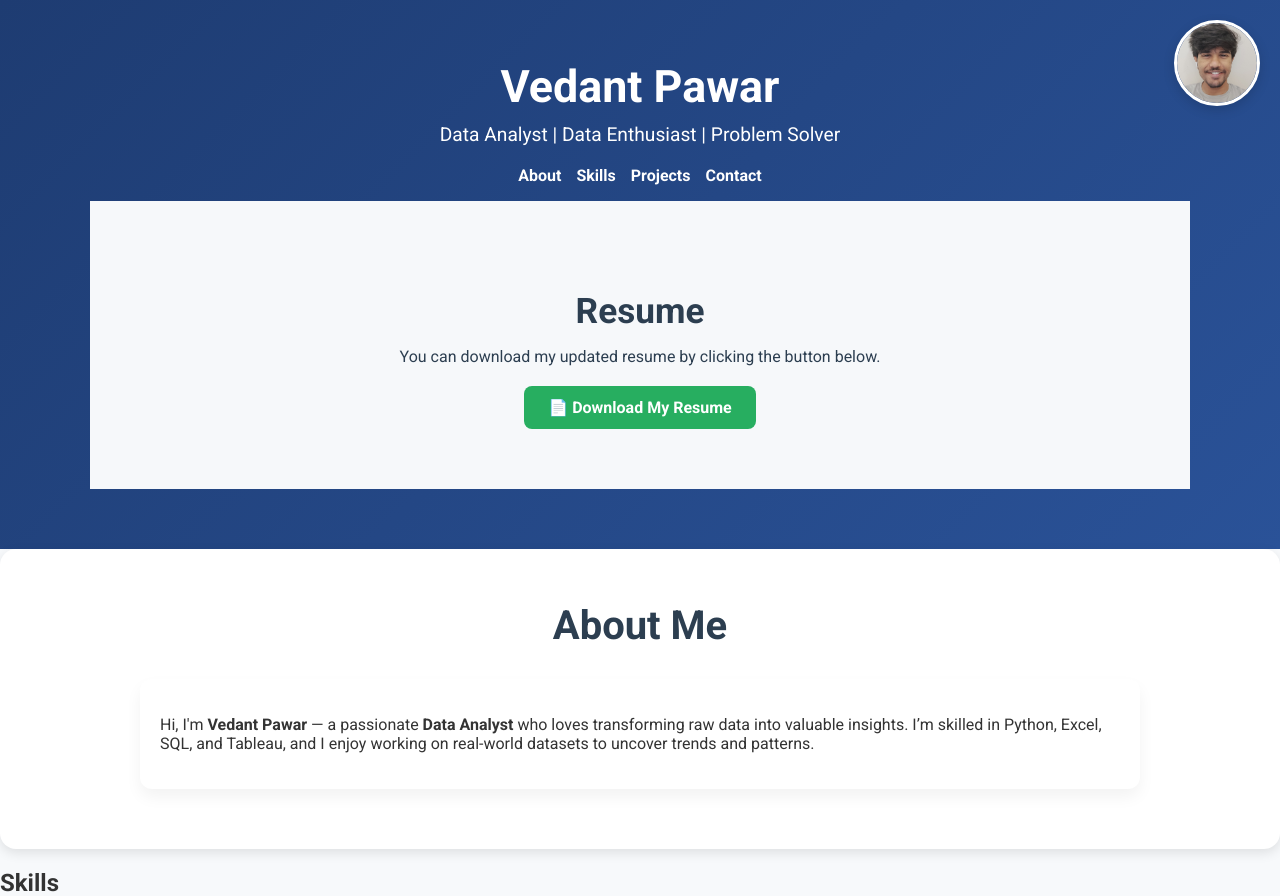
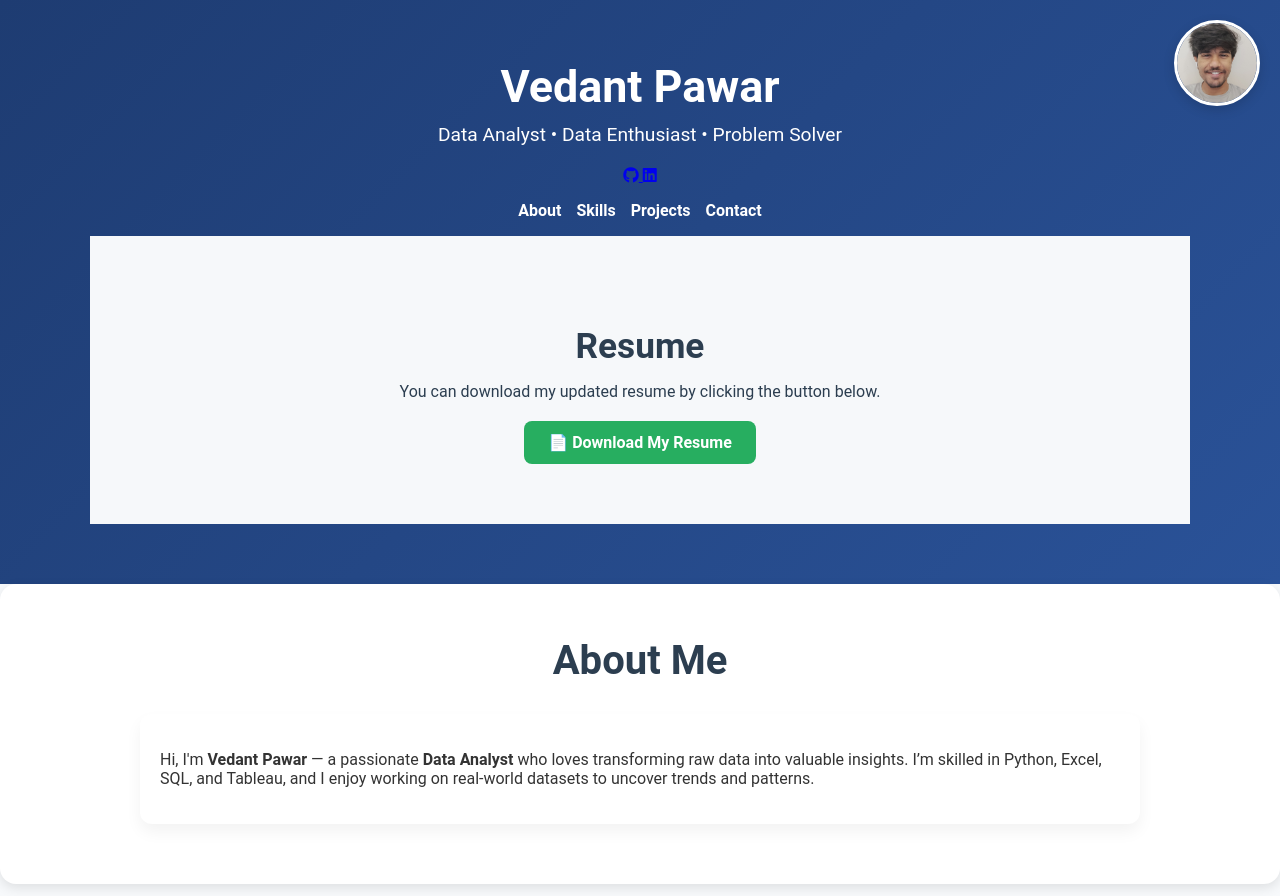
Before and after one commit to Vedant05122003/Portfolio-Site, a Flask app: page / in a window 1280 px wide. Shown: the top 896 px of the page. Run offline with Flask 3, Linux system fonts and the light colour scheme; some libraries are stand-ins or nearby versions.

Commit message:
Update index.html

```diff
--- a/templates/index.html
+++ b/templates/index.html
@@ -5,7 +5,9 @@
     <meta charset="UTF-8">
     <meta name="viewport" content="width=device-width, initial-scale=1.0">
     <title>Vedant Pawar | Data Analyst</title>
-    <link href="https://fonts.googleapis.com/css2?family=Roboto:wght@400;700&display=swap" rel="stylesheet">
+    <link href="https://fonts.googleapis.com/css2?family=Poppins:wght@300;400;500;600;700&display=swap" rel="stylesheet">
+    <link rel="stylesheet" href="https://cdnjs.cloudflare.com/ajax/libs/font-awesome/6.6.0/css/all.min.css">
+
     <link rel="stylesheet" href="{{ url_for('static', filename='style.css') }}">
 
 </head>
@@ -17,7 +19,18 @@
             <div class="profile-picture">
                 <img src="static/images/Ved.jpg" alt="Vedant Pawar">
               </div>
-            <p>Data Analyst | Data Enthusiast | Problem Solver</p>
+            <p class="hero-subtitle">
+                Data Analyst • Data Enthusiast • Problem Solver
+            </p>
+            <div class="social-icons">
+                <a href="https://github.com/Vedant05122003" target="_blank">
+                    <i class="fab fa-github"></i>
+                </a>
+
+                <a href="https://www.linkedin.com/in/vedant-pawar-a103a92b6" target="_blank">
+                    <i class="fab fa-linkedin"></i>
+                </a>
+            </div>
             <nav>
                 <ul>
                     <li><a href="#about">About</a></li>
```
